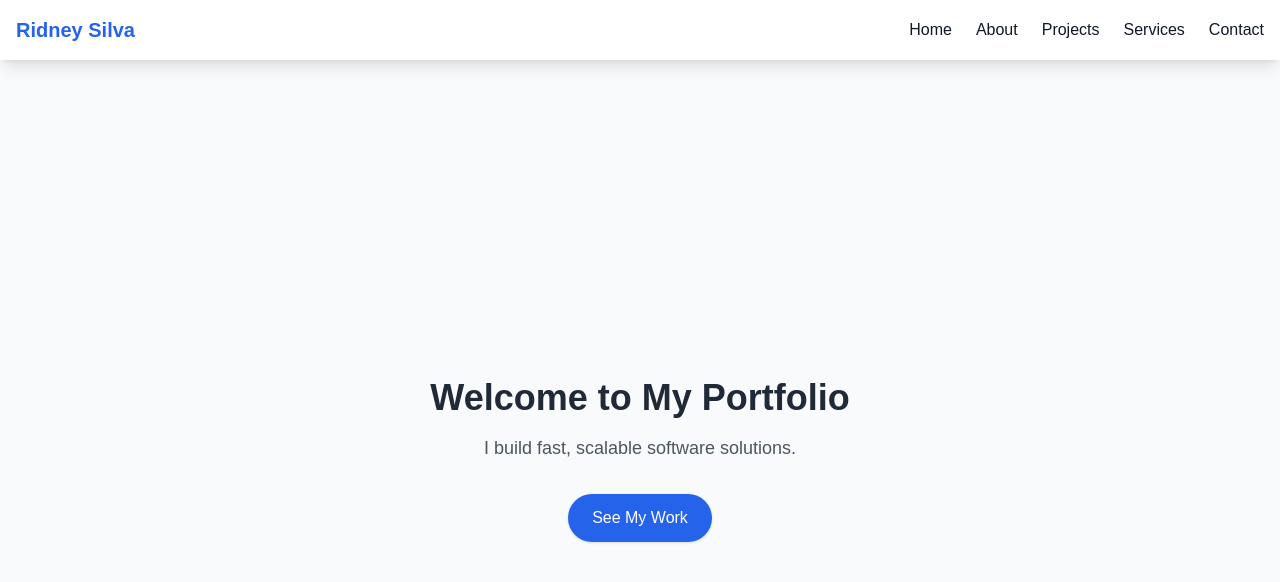
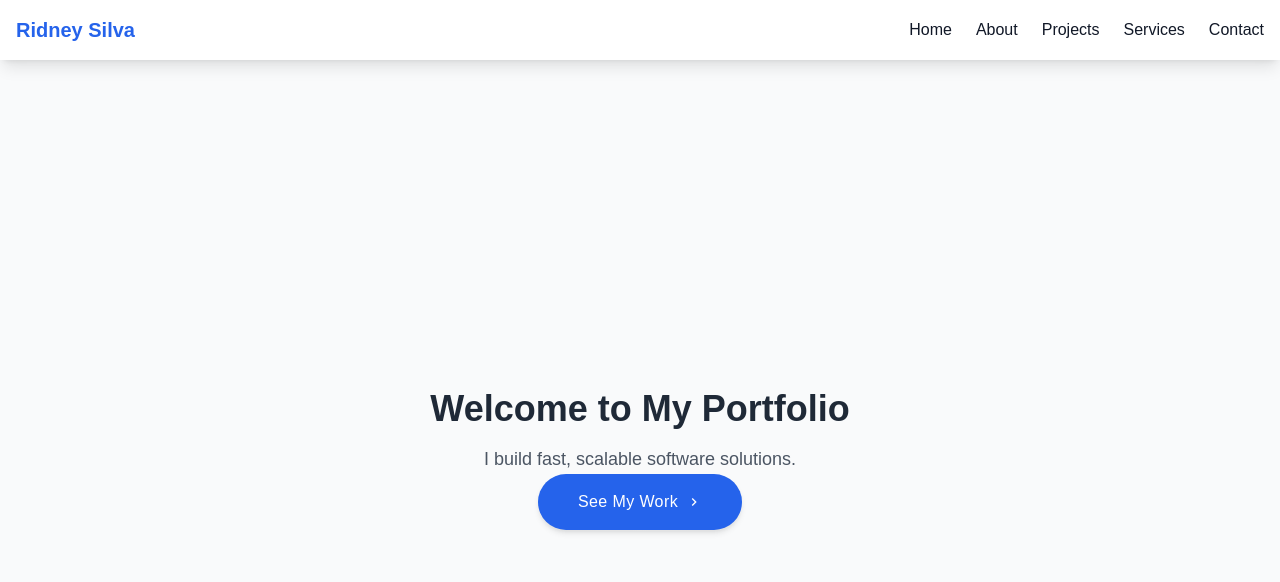
Before and after one commit to ridney2019/my-portfolio, a Next.js app: page / in a window 1280 px wide. Shown: the top 582 px of the page. Built offline with nearby package versions, Linux system fonts and the light colour scheme.

Commit message:
Create an API Route in to contact

```diff
--- a/app/about/page.tsx
+++ b/app/about/page.tsx
@@ -1,4 +1,3 @@
-// app/about/page.tsx
 import Link from 'next/link';
 
 export default function About() {
@@ -22,12 +21,14 @@ export default function About() {
         <p className="mt-6 text-lg text-gray-600 max-w-3xl mx-auto">
           I am a passionate software engineer with expertise in building efficient, scalable, and user-centric software applications.
           With a strong background in:
-            <ul className="flex space-x-2">
-              <li><strong >Analysing ideas &	data Anticipating	problems</strong></li>
-                <li><strong>&	planning	solutions</strong></li>
-                <li><strong>Develop &	streamline systems</strong></li>
-            </ul>
-             I specialize in delivering high-quality solutions for clients.
+        </p>
+        <ul className="mt-4 space-y-3 text-lg text-gray-700 max-w-3xl mx-auto list-disc list-inside text-left">
+          <li><strong>Analyzing ideas & data, anticipating problems</strong></li>
+          <li><strong>Planning & implementing solutions</strong></li>
+          <li><strong>Developing & streamlining systems</strong></li>
+        </ul>
+        <p className="mt-6 text-lg text-gray-600 max-w-3xl mx-auto">
+          I specialize in delivering high-quality solutions for clients.
         </p>
       </main>
     </div>
--- /dev/null
+++ b/app/api/contact/route.ts
@@ -0,0 +1,12 @@
+import { NextResponse } from 'next/server';
+
+export async function POST(request: Request) {
+  const { name, email, message } = await request.json();
+
+  // Here you would typically save the data to a database.
+  // Example: await saveToDatabase({ name, email, message });
+
+  console.log('Form Data Received:', { name, email, message });
+
+  return NextResponse.json({ message: 'Form submitted successfully!' });
+}
--- a/app/contact/page.tsx
+++ b/app/contact/page.tsx
@@ -15,11 +15,32 @@ export default function Contact() {
     setFormData({ ...formData, [e.target.name]: e.target.value });
   };
 
-  const handleSubmit = (e: React.FormEvent<HTMLFormElement>) => {
-    e.preventDefault();
-    console.log('Form Data Submitted: ', formData);
-    setFormData({ name: '', email: '', message: '' });
-  };
+const handleSubmit = async (e: React.FormEvent<HTMLFormElement>) => {
+  e.preventDefault();
+
+  try {
+    const response = await fetch('/api/contact', {
+      method: 'POST',
+      headers: {
+        'Content-Type': 'application/json',
+      },
+      body: JSON.stringify(formData),
+    });
+
+    if (response.ok) {
+      console.log('Form submitted successfully:', formData);
+      // Optionally show a success message to the user
+    } else {
+      console.error('Form submission failed:', response.statusText);
+    }
+  } catch (error) {
+    console.error('Form submission error:', error);
+  }
+
+  // Reset form fields
+  setFormData({ name: '', email: '', message: '' });
+};
+
 
   return (
     <div className="min-h-screen bg-gray-50 text-gray-900">
--- a/app/page.tsx
+++ b/app/page.tsx
@@ -22,9 +22,29 @@ export default function Home() {
         <h2 className="text-4xl font-bold text-gray-800">Welcome to My Portfolio</h2>
         <p className="text-lg text-gray-600 mt-4">I build fast, scalable software solutions.</p>
         <Link href="/projects">
-          <span className="mt-8 inline-block px-6 py-3 bg-blue-600 text-white rounded-full shadow hover:bg-blue-700 transition duration-300">
-            See My Work
-          </span>
+<span className="group relative cursor-pointer inline-block rounded-full p-px text-md font-medium leading-6 tracking-wide text-white">
+  <span className="absolute inset-0 overflow-hidden rounded-full">
+    <span className="absolute inset-0 rounded-full bg-[radial-gradient(circle, rgb(2, 0, 36) 0%, rgb(9, 9, 121) 35%, rgb(0, 212, 255) 100%)] opacity-100 transition-opacity duration-500 group-hover:opacity-100"></span>
+  </span>
+  <div className="relative z-10 flex items-center space-x-2 rounded-full bg-blue-600 py-4 px-10 ring-1 ring-white/10 shadow-md transition-colors duration-300 hover:bg-blue-700">
+    <span>See My Work</span>
+    <svg
+      stroke="currentColor"
+      fill="currentColor"
+      strokeWidth="0"
+      viewBox="0 0 24 24"
+      height="1em"
+      width="1em"
+      xmlns="http://www.w3.org/2000/svg"
+    >
+      <path fill="none" d="M0 0h24v24H0V0z"></path>
+      <path d="M8.59 16.59L13.17 12 8.59 7.41 10 6l6 6-6 6-1.41-1.41z"></path>
+    </svg>
+  </div>
+  <span className="absolute -bottom-0 left-[1.125rem] h-px w-[calc(100%-2.25rem)] bg-gradient-to-r from-emerald-400/0 via-white to-emerald-400/0 transition-opacity duration-500 group-hover:opacity-40"></span>
+</span>
+
+
         </Link>
       </main>
     </div>
```
